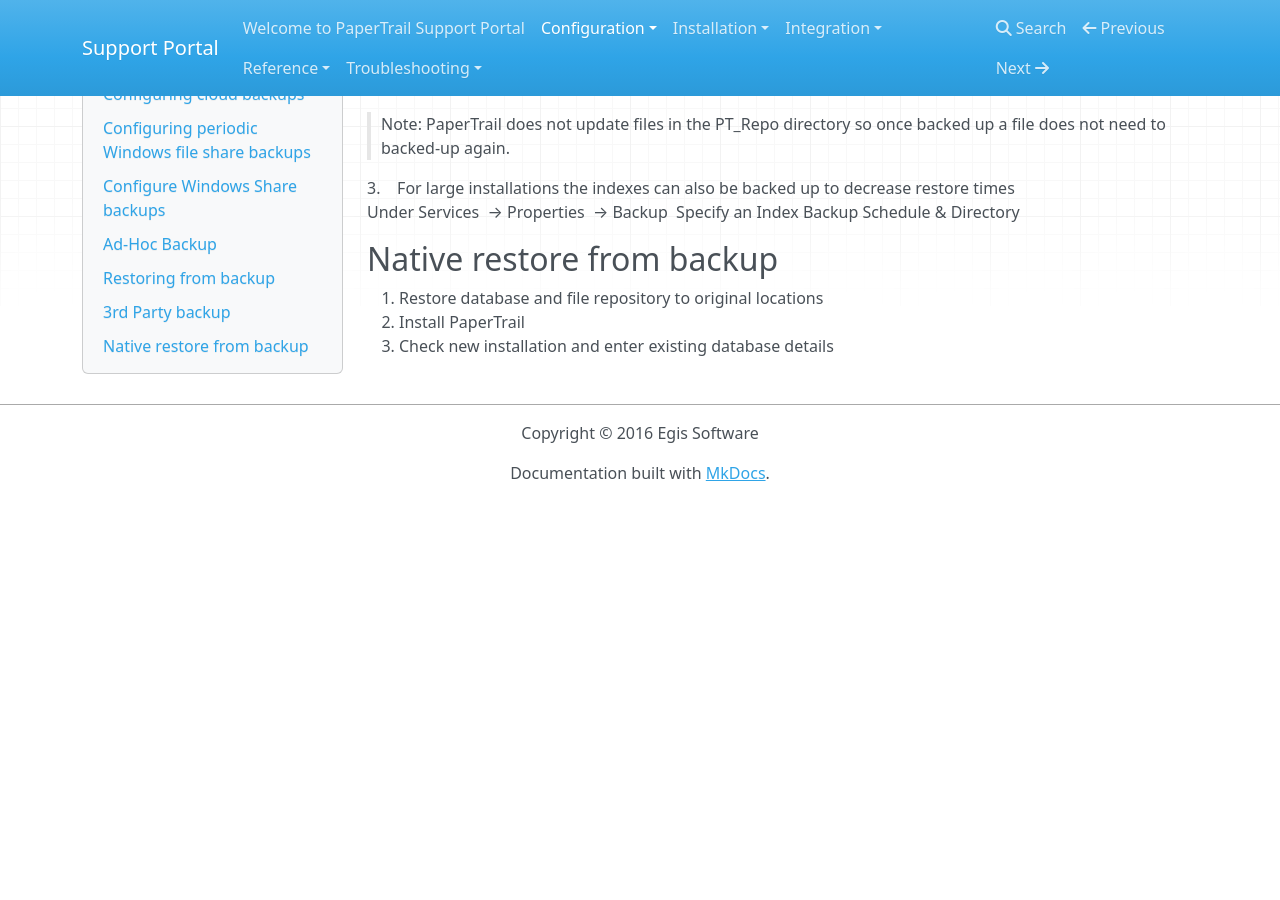
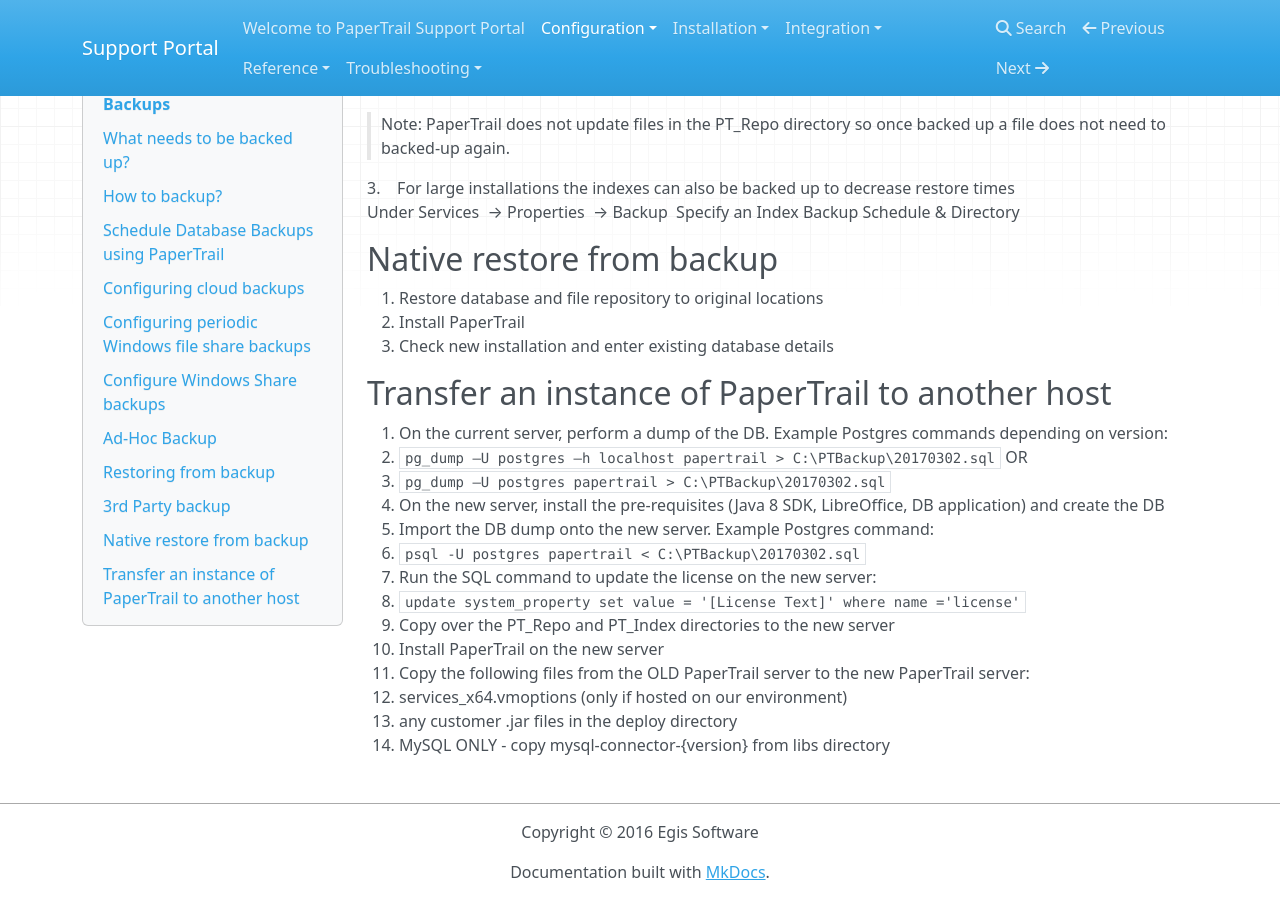
Before and after one commit to ryanegis/support-portal, an MkDocs documentation site: the page built from docs/Configuration/Backups.md, in a window 1280 px wide and 900 px high, scrolled down 1976 px. Built offline with MkDocs 1.6.1, drawn with Linux system fonts in a browser that asks for light colours; nearby versions of some CDN libraries; old or Windows-style settings are respelled for this version of MkDocs; before the commit the page ends 2477 px from its top, so only the background shows below that.

Commit message:
Update Backups.md

```diff
--- a/docs/Configuration/Backups.md
+++ b/docs/Configuration/Backups.md
@@ -128,3 +128,19 @@ Native restore from backup
 1. Restore database and file repository to original locations
 2. Install PaperTrail
 3. Check new installation and enter existing database details
+
+## Transfer an instance of PaperTrail to another host
+1. On the current server, perform a dump of the DB. Example Postgres commands depending on version:
+ * `pg_dump –U postgres –h localhost papertrail > C:\PTBackup\20170302.sql` OR
+ * `pg_dump –U postgres papertrail > C:\PTBackup\20170302.sql`
+2. On the new server, install the pre-requisites (Java 8 SDK, LibreOffice, DB application) and create the DB
+3. Import the DB dump onto the new server. Example Postgres command:
+ * `psql -U postgres papertrail < C:\PTBackup\20170302.sql`
+4. Run the SQL command to update the license on the new server:
+ * `update system_property set value = '[License Text]' where name ='license'`
+5. Copy over the PT_Repo and PT_Index directories to the new server
+6. Install PaperTrail on the new server
+7. Copy the following files from the OLD PaperTrail server to the new PaperTrail server:
+ * services_x64.vmoptions (only if hosted on our environment)
+ * any customer .jar files in the deploy directory
+ * MySQL ONLY - copy mysql-connector-{version} from libs directory
```
